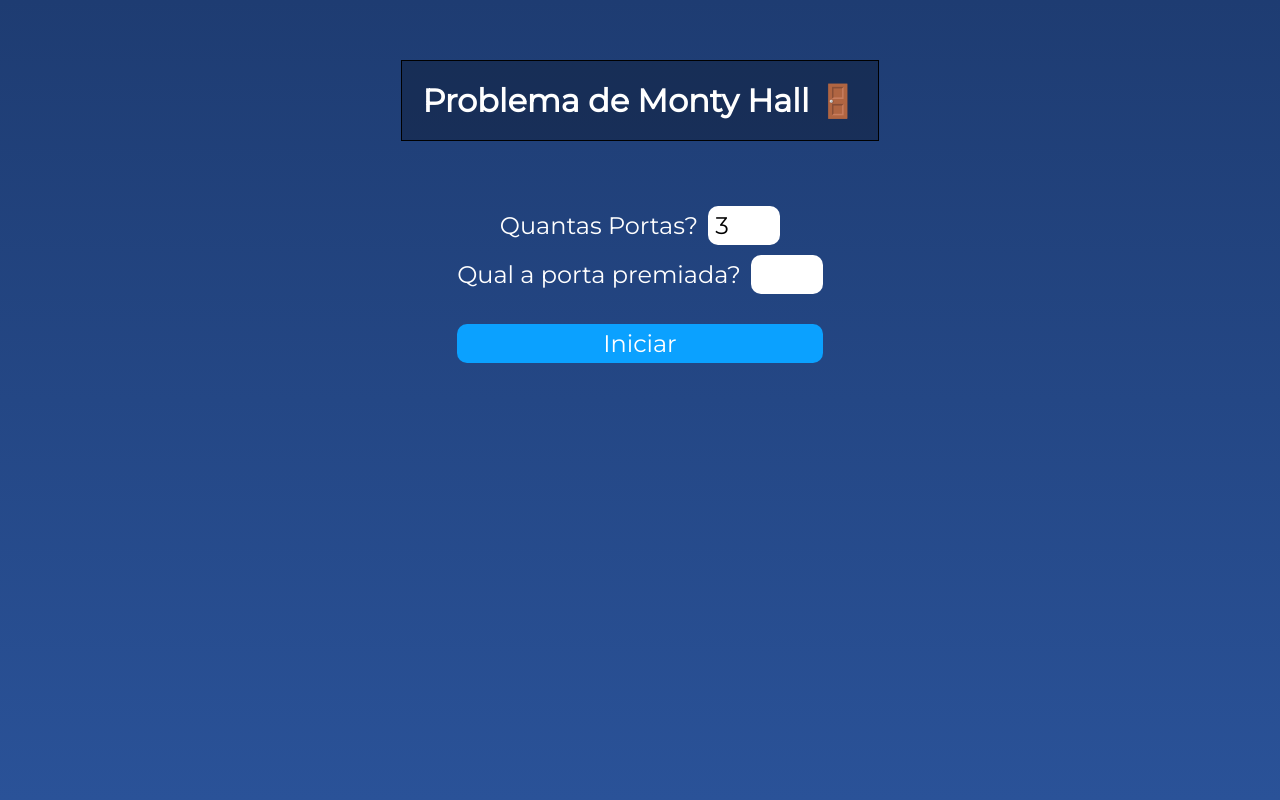
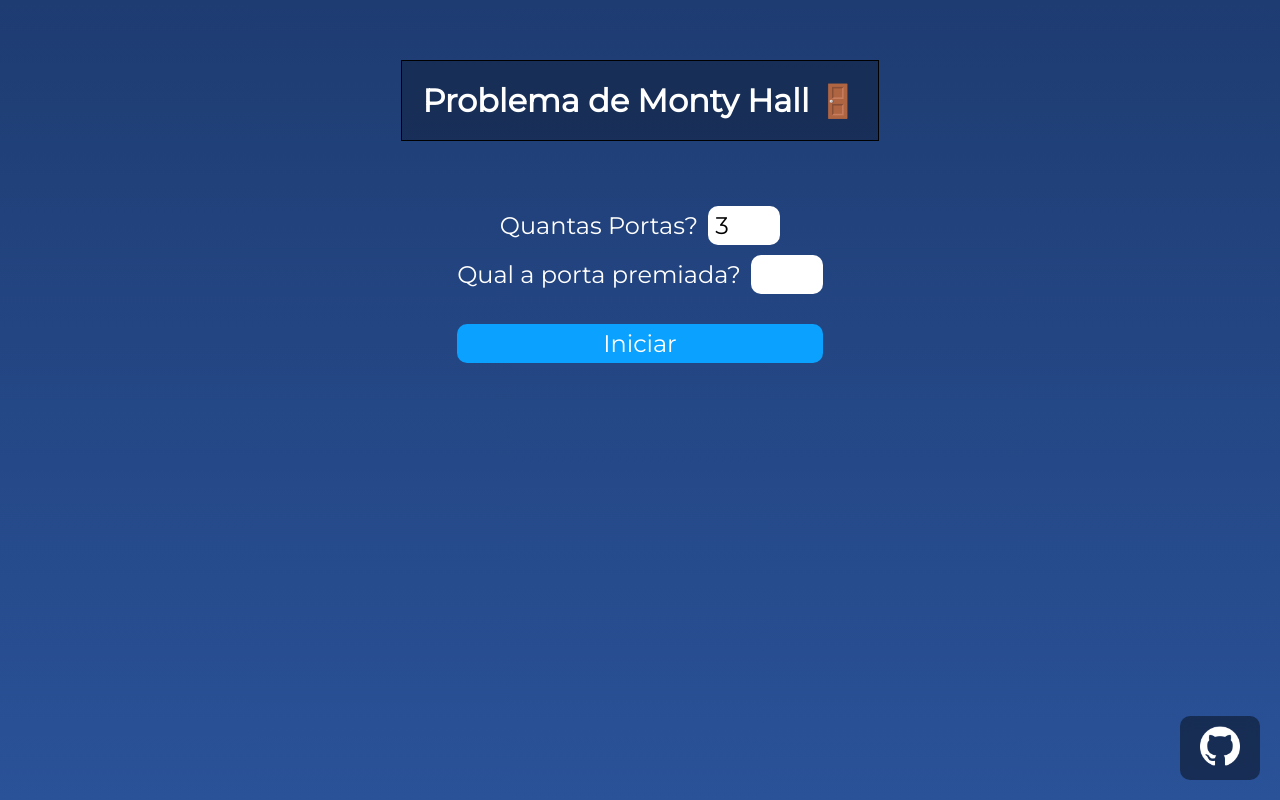
Before and after one commit to LuciLua/montyhall-vuejs, a Vue app: page / in a window 1280 px wide. Built offline with nearby package versions, Linux system fonts and the light colour scheme.

Commit message:
👋 GitHub Link for my repo Add

```diff
--- a/src/App.vue
+++ b/src/App.vue
@@ -35,15 +35,21 @@
         <DoorHere :hasGift="i == selectedPort" :number="i" />
       </div>
     </div>
+    <div class="menu">
+        <CreditsHere user="LuciLua" />
+    </div>
   </div>
 </template>
 
 <script>
 import DoorHere from "./components/DoorHere.vue";
+import CreditsHere from "./components/CreditsHere.vue";
+
 export default {
   name: "App",
   components: {
     DoorHere,
+    CreditsHere
   },
   data: function () {
     return {
@@ -128,4 +134,23 @@ body {
 
   justify-content: space-around;
 }
+
+.menu{
+    display: flex;
+    justify-content: center;
+    align-items: center;
+
+    position: fixed;
+    bottom: 20px;
+    right: 20px;
+
+    cursor: pointer;
+
+    background: rgba(0, 0, 0, 0.435);
+
+    padding: 10px 20px;
+    border-radius: 10px;
+
+    backdrop-filter: blur(6px);
+}
 </style>
--- /dev/null
+++ b/src/components/CreditsHere.vue
@@ -0,0 +1,48 @@
+<template>
+  <div class="credits">
+    <a href="https://github.com/LuciLua/montyhall-vuejs" target="_blank">
+      <div class="github">{{ user }}</div>
+      <img src="gh.png" />
+    </a>
+  </div>
+</template>
+
+<script>
+export default {
+  name: "CreditsHere",
+  props: {
+    user: { type: String },
+  },
+  data: function () {
+    return {};
+  },
+};
+</script>
+
+<style>
+.credits img {
+  width: 40px;
+  height: 40px;
+
+  filter: invert(10);
+  -webkit-filter: invert(10);
+}
+
+.credits .github {
+  display: none;
+  position: absolute;
+  bottom: 40px;
+  left: -10px;
+}
+.credits:hover .github {
+  display: flex;
+  position: absolute;
+  bottom: -1px;
+  left: 15px;
+  font-size: 0.8rem;
+}
+
+.credits a{
+  color: rgba(255, 255, 255, 0.174);
+}
+</style>
```
Also changed, not shown: public/gh.png (added).
